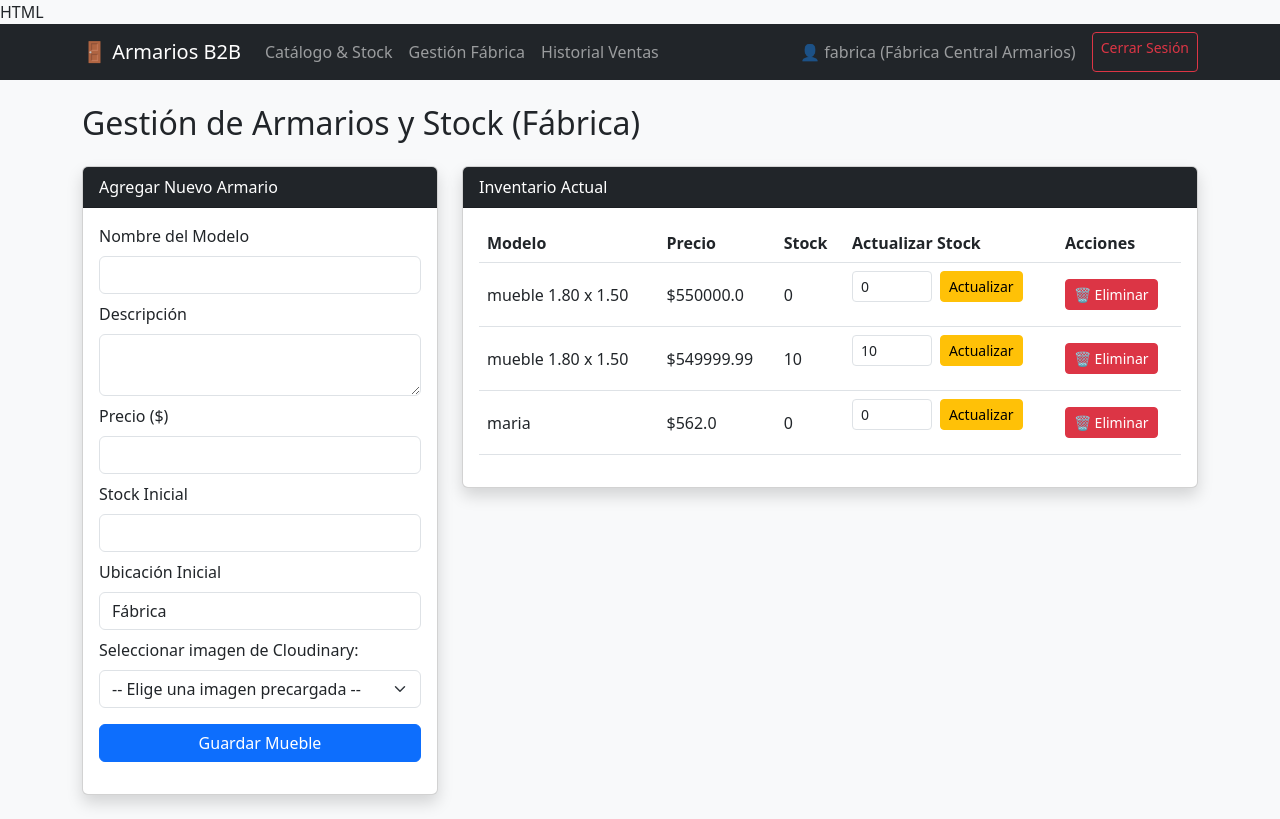
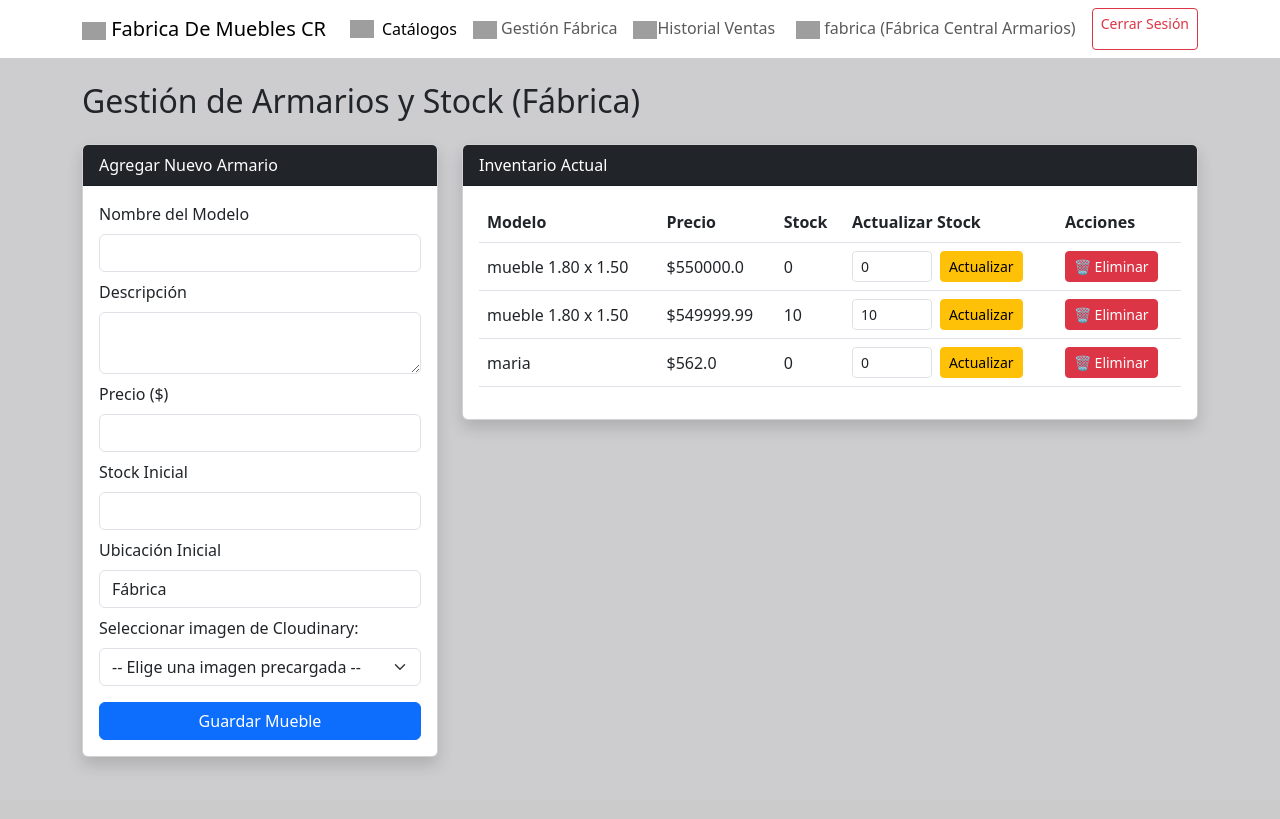
Before and after one commit to Ruben20201/ventas-armarios, a Flask app: page /muebles/gestionar in a window 1280 px wide. After the commit the page ends 766 px from the top, so only its background shows below. Run offline with Flask 3, Linux system fonts and the light colour scheme; a user stored in the database is signed in; data comes from the database, SQL or seed files in the repository; grey boxes are pictures that could not be loaded.

Commit message:
intento estilos ruben

```diff
--- a/templates/base.html
+++ b/templates/base.html
@@ -3,23 +3,39 @@
 <head>
     <meta charset="UTF-8">
     <meta name="viewport" content="width=device-width, initial-scale=1.0">
-    <title>Portal Armarios B2B</title>
+    <title>Fabrica De Muebles CR</title>
     <link href="https://cdn.jsdelivr.net/npm/bootstrap@5.3.0/dist/css/bootstrap.min.css" rel="stylesheet">
+
 </head>
-<body class="bg-light">
-    <nav class="navbar navbar-expand-lg navbar-dark bg-dark mb-4">
-        <div class="container">
-            <a class="navbar-brand" href="{{ url_for('catalogo') }}">🚪 Armarios B2B</a>
+<body style="background-color: rgb(205, 205, 207);">
+    <nav class="navbar navbar-expand-lg navbar-white bg-white mb-4">
+        <div class="container" >
+            <a class="navbar-brand" href="{{ url_for('catalogo') }}"> <img src="https://res.cloudinary.com/ljsxuy3b/image/upload/v1794261461/armario.png"
+              alt="Icono"  style="width: 24px; height: 24px; object-fit: contain;"> Fabrica De Muebles CR</a>
             {% if current_user.is_authenticated %}
             <div class="navbar-nav me-auto">
-                <a class="nav-link" href="{{ url_for('catalogo') }}">Catálogo & Stock</a>
+                <a class="nav-link text-black d-flex align-items-center gap-2" href="/catalogo">
+                <!-- Imagen traída por URL -->
+             <img src="https://res.cloudinary.com/ljsxuy3b/image/upload/v1794259567/automatizacion-de-la-casa.png"
+              alt="Icono"  style="width: 24px; height: 24px; object-fit: contain;">
+              Catálogos </a>
+
+
                 {% if current_user.rol == 'fabrica' %}
-                <a class="nav-link" href="{{ url_for('gestionar_muebles') }}">Gestión Fábrica</a>
+                <a class="nav-link" href="{{ url_for('gestionar_muebles') }}">
+                <img src="https://res.cloudinary.com/ljsxuy3b/image/upload/v1794260163/las-compras-en-linea.png"
+              alt="Icono"  style="width: 24px; height: 24px; object-fit: contain;">
+                    Gestión Fábrica</a>
                 {% endif %}
-                <a class="nav-link" href="{{ url_for('historial_ventas') }}">Historial Ventas</a>
+                <a class="nav-link" href="{{ url_for('historial_ventas') }}">
+                    <img src="https://res.cloudinary.com/ljsxuy3b/image/upload/v1794260337/carro-de-la-carretilla.png"
+              alt="Icono"  style="width: 24px; height: 24px; object-fit: contain;">Historial Ventas</a>
             </div>
+
             <div class="navbar-nav">
-                <span class="navbar-text me-3">👤 {{ current_user.username }} ({{ current_user.nombre_local }})</span>
+                <span class="navbar-text me-3">
+                    <img src="https://res.cloudinary.com/ljsxuy3b/image/upload/v1794260634/persona-de-libre-dedicacion.png"
+              alt="Icono"  style="width: 24px; height: 24px; object-fit: contain;"> {{ current_user.username }} ({{ current_user.nombre_local }})</span>
                 <a class="btn btn-outline-danger btn-sm" href="{{ url_for('logout') }}">Cerrar Sesión</a>
             </div>
             {% endif %}
--- a/templates/catalogo.html
+++ b/templates/catalogo.html
@@ -2,7 +2,7 @@
 {% block content %}
 <h2 class="mb-4">Catálogo de Armarios Disponibles</h2>
 
-<div class="row">
+<div class="row" >
     {% for mueble in muebles %}
     <div class="col-md-4 mb-4">
         <div class="card h-100 shadow-sm">
--- a/templates/gestionar_muebles.html
+++ b/templates/gestionar_muebles.html
@@ -1,9 +1,9 @@
-HTML
+
 {% extends "base.html" %}
 {% block content %}
 <h2>Gestión de Armarios y Stock (Fábrica)</h2>
 
-<div class="row mt-4">
+<div class="row mt-4" >
     <!-- Formulario para Agregar Nuevo Armario -->
     <div class="col-md-4 mb-4">
         <div class="card shadow">
```
